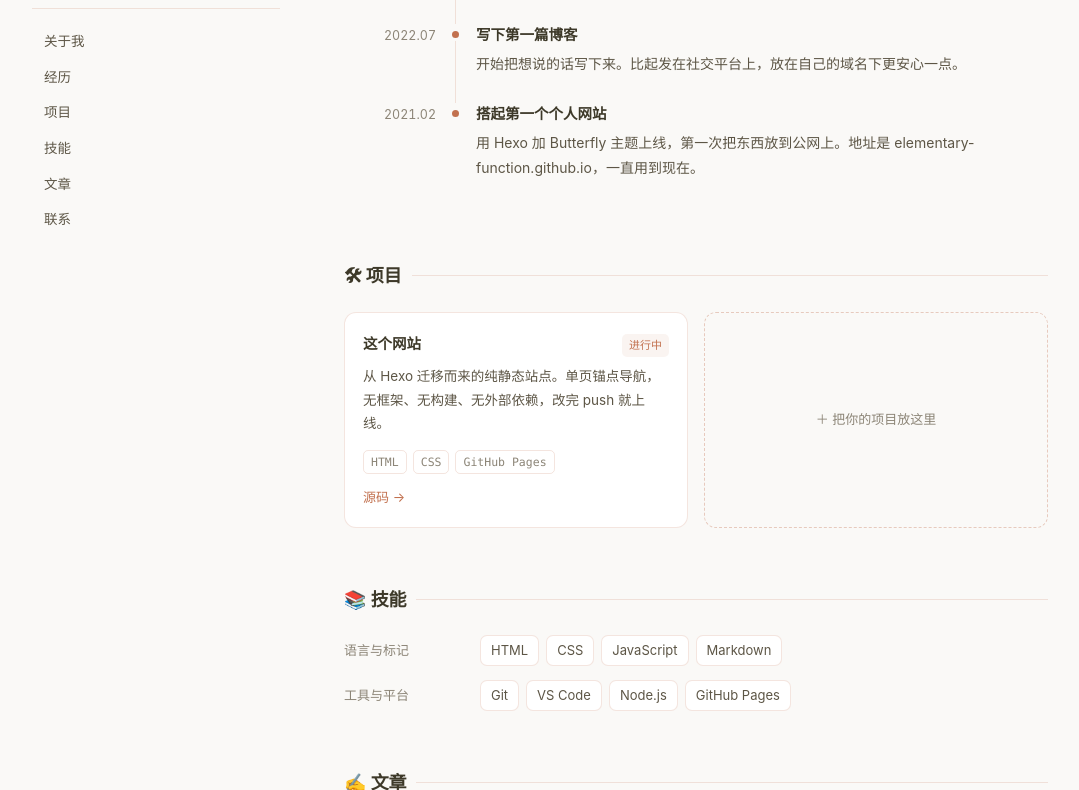
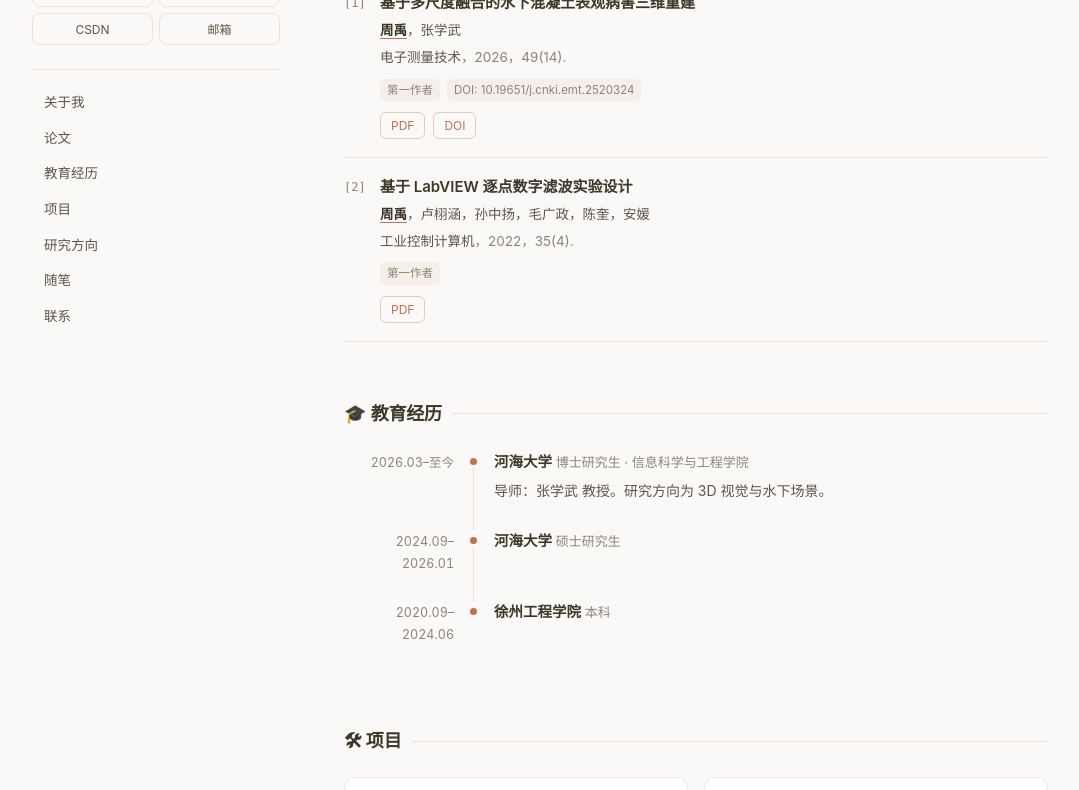
Before and after one commit to Elementary-function/elementary-function.github.io, a plain HTML site: page index.html in a window 1280 px wide. Shown: the part 441-1231 px from the top of the page, without its empty margins (100-1179 px from the left). Drawn offline with Linux system fonts and the light colour scheme.

Commit message:
更新个人信息：姓名、单位、研究方向、论文、教育经历、项目
- 姓名改为周禹，补充英文名、河海大学博士研究生身份、导师张学武
- 新增论文板块，两篇第一作者论文（电子测量技术 2026 / 工业控制计算机 2022），附 PDF
- 教育经历改为河海大学博士、硕士与徐州工程学院本科
- 项目补充国家重点研发计划（智能机器人专项）
- 社交链接增加哔哩哔哩与 CSDN，改为文字胶囊按钮
- 头像替换为本人照片

```diff
--- a/css/style.css
+++ b/css/style.css
@@ -102,6 +102,7 @@ a:hover {
   width: 100%;
   height: 100%;
   object-fit: cover;
+  object-position: 0% 45%;
   display: block;
 }
 
@@ -111,6 +112,14 @@ a:hover {
   font-weight: 600;
   letter-spacing: -0.01em;
   line-height: 1.3;
+}
+
+.name-en {
+  margin: -2px 0 8px;
+  font-size: 12px;
+  letter-spacing: 0.08em;
+  text-transform: uppercase;
+  color: var(--text-3);
 }
 
 .tagline {
@@ -156,37 +165,29 @@ a:hover {
 }
 
 .socials {
-  display: flex;
-  gap: 10px;
+  display: grid;
+  grid-template-columns: 1fr 1fr;
+  gap: 6px;
   margin-bottom: 24px;
 }
 
 .socials a {
-  width: 36px;
-  height: 36px;
+  display: flex;
+  align-items: center;
+  justify-content: center;
+  height: 32px;
   border: 1px solid var(--border);
-  border-radius: 9px;
-  display: grid;
-  place-items: center;
-  transition: border-color 0.18s, background 0.18s;
+  border-radius: 8px;
+  font-size: 12px;
+  color: var(--text-2);
+  transition: border-color 0.18s, background 0.18s, color 0.18s;
 }
 
 .socials a:hover {
   background: var(--accent-soft);
   border-color: var(--border-strong);
+  color: var(--accent);
   text-decoration: none;
-}
-
-.socials svg {
-  width: 17px;
-  height: 17px;
-  fill: var(--text-2);
-}
-
-.socials svg.stroke-icon {
-  fill: none;
-  stroke: var(--text-2);
-  stroke-width: 1.7;
 }
 
 .sidebar-nav {
@@ -259,7 +260,7 @@ section > h2::after {
 
 .tl-item {
   display: grid;
-  grid-template-columns: 92px minmax(0, 1fr);
+  grid-template-columns: 110px minmax(0, 1fr);
   gap: 20px;
   padding-bottom: 24px;
   position: relative;
@@ -268,7 +269,7 @@ section > h2::after {
 .tl-item:not(:last-child)::before {
   content: "";
   position: absolute;
-  left: 111px;
+  left: 129px;
   top: 18px;
   bottom: -2px;
   width: 1px;
@@ -318,6 +319,101 @@ section > h2::after {
   color: var(--text-2);
 }
 
+/* ---------- 论文 ---------- */
+
+.pubs {
+  list-style: none;
+  margin: 0;
+  padding: 0;
+  counter-reset: pub;
+}
+
+.pub {
+  position: relative;
+  padding: 18px 0 18px 36px;
+  border-top: 1px solid var(--border);
+}
+
+.pub:last-child {
+  border-bottom: 1px solid var(--border);
+}
+
+.pub::before {
+  counter-increment: pub;
+  content: "[" counter(pub) "]";
+  position: absolute;
+  left: 0;
+  top: 19px;
+  font-family: var(--mono);
+  font-size: 12px;
+  color: var(--text-3);
+}
+
+.pub-title {
+  margin-bottom: 5px;
+  font-size: 15px;
+  font-weight: 600;
+  line-height: 1.5;
+}
+
+.pub-authors {
+  margin-bottom: 3px;
+  font-size: 13.5px;
+  color: var(--text-2);
+}
+
+.pub-authors .me {
+  color: var(--text);
+  font-weight: 600;
+  border-bottom: 1.5px solid var(--accent);
+}
+
+.pub-venue {
+  font-size: 13.5px;
+  color: var(--text-3);
+}
+
+.pub-venue em {
+  font-style: normal;
+  color: var(--text-2);
+  font-weight: 500;
+}
+
+.pub-tags {
+  display: flex;
+  flex-wrap: wrap;
+  gap: 7px;
+  margin-top: 9px;
+}
+
+.pub-tags span {
+  font-size: 11.5px;
+  color: var(--text-3);
+  background: var(--accent-soft);
+  border-radius: 5px;
+  padding: 1px 7px;
+}
+
+.pub-links {
+  display: flex;
+  gap: 8px;
+  margin-top: 11px;
+}
+
+.pub-links a {
+  font-size: 12px;
+  color: var(--accent);
+  border: 1px solid var(--border-strong);
+  border-radius: 6px;
+  padding: 2px 10px;
+  transition: background 0.18s;
+}
+
+.pub-links a:hover {
+  background: var(--accent-soft);
+  text-decoration: none;
+}
+
 /* ---------- 项目卡片 ---------- */
 
 .cards {
@@ -343,19 +439,23 @@ section > h2::after {
 
 .card-head {
   display: flex;
-  align-items: baseline;
+  align-items: flex-start;
   justify-content: space-between;
-  gap: 8px;
+  gap: 10px;
   margin-bottom: 8px;
 }
 
 .card h3 {
   margin: 0;
+  min-width: 0;
   font-size: 14.5px;
   font-weight: 600;
+  line-height: 1.5;
 }
 
 .badge {
+  flex: none;
+  margin-top: 2px;
   font-size: 11px;
   color: var(--accent);
   background: var(--accent-soft);
@@ -694,15 +794,19 @@ section > h2::after {
     border-radius: 16px;
     font-size: 26px;
     margin-bottom: 0;
-    grid-row: span 3;
+    grid-row: span 4;
   }
 
   .name {
     font-size: 19px;
   }
 
+  .name-en {
+    margin: -2px 0 2px;
+  }
+
   .tagline {
-    margin-bottom: 3px;
+    margin-bottom: 2px;
   }
 
   .motto {
--- a/index.html
+++ b/index.html
@@ -3,8 +3,8 @@
 <head>
 <meta charset="utf-8">
 <meta name="viewport" content="width=device-width, initial-scale=1">
-<title>Main Function</title>
-<meta name="description" content="Main Function 的个人主页 — 做过的项目，写过的字。">
+<title>周禹 | Zhou Yu</title>
+<meta name="description" content="周禹，河海大学博士研究生，导师张学武教授。研究方向为 3D 视觉与水下场景。">
 <link rel="stylesheet" href="css/style.css">
 </head>
 <body>
@@ -14,43 +14,40 @@
   <!-- ==================== 左侧栏 ==================== -->
   <aside class="sidebar">
 
-    <!-- 头像：有照片就把下面这行 div 换成
-         <a class="avatar"><img src="images/profile.jpg" alt=""></a> -->
-    <div class="avatar">M</div>
+    <div class="avatar">
+      <img src="images/profile.jpg" alt="周禹">
+    </div>
 
-    <!-- ① 改成你的名字 -->
-    <h1 class="name">Main Function</h1>
-    <p class="tagline">写代码，也写字</p>
-    <p class="motto">功在平时</p>
+    <h1 class="name">周禹</h1>
+    <p class="name-en">Zhou Yu</p>
+    <p class="tagline">河海大学 · 博士研究生</p>
+    <p class="motto">研究方向：3D 视觉 · 水下场景</p>
 
     <ul class="meta">
       <li>
         <svg viewBox="0 0 24 24" aria-hidden="true"><path d="M12 21s7-5.5 7-11a7 7 0 1 0-14 0c0 5.5 7 11 7 11z"/><circle cx="12" cy="10" r="2.6"/></svg>
-        <span>中国</span>
+        <span>江苏 · 常州</span>
       </li>
       <li>
         <svg viewBox="0 0 24 24" aria-hidden="true"><rect x="3" y="6" width="18" height="12" rx="1.5"/><path d="M3.5 7l8.5 6 8.5-6"/></svg>
-        <!-- ② 改成你的邮箱，放在 href 和文字两处 -->
         <span><a href="mailto:1946809464@qq.com">1946809464@qq.com</a></span>
       </li>
     </ul>
 
     <div class="socials">
-      <a href="https://github.com/Elementary-function" title="GitHub" target="_blank" rel="noopener">
-        <svg viewBox="0 0 24 24" aria-hidden="true"><path d="M12 .5C5.73.5.5 5.73.5 12c0 5.08 3.29 9.39 7.86 10.91.58.11.79-.25.79-.56v-2c-3.2.7-3.88-1.54-3.88-1.54-.53-1.34-1.3-1.7-1.3-1.7-1.06-.72.08-.71.08-.71 1.17.08 1.79 1.2 1.79 1.2 1.04 1.78 2.73 1.27 3.4.97.11-.75.41-1.27.74-1.56-2.56-.29-5.25-1.28-5.25-5.7 0-1.26.45-2.29 1.19-3.1-.12-.29-.52-1.46.11-3.05 0 0 .97-.31 3.18 1.18a11.1 11.1 0 0 1 5.8 0c2.2-1.49 3.17-1.18 3.17-1.18.63 1.59.23 2.76.11 3.05.74.81 1.19 1.84 1.19 3.1 0 4.43-2.7 5.41-5.27 5.69.42.36.79 1.08.79 2.18v3.23c0 .31.21.68.8.56A11.51 11.51 0 0 0 23.5 12C23.5 5.73 18.27.5 12 .5z"/></svg>
-      </a>
-      <a href="mailto:1946809464@qq.com" title="邮箱">
-        <svg class="stroke-icon" viewBox="0 0 24 24" aria-hidden="true"><rect x="2.8" y="5.5" width="18.4" height="13" rx="1.6"/><path d="M3.2 6.4L12 12.8l8.8-6.4"/></svg>
-      </a>
-      <!-- 想加知乎 / 掘金 / B站，照着上面复制一个 <a> 再换链接和图标即可 -->
+      <a href="https://github.com/Elementary-function" target="_blank" rel="noopener">GitHub</a>
+      <a href="https://space.bilibili.com/697409959" target="_blank" rel="noopener">哔哩哔哩</a>
+      <a href="https://zhouyu.blog.csdn.net" target="_blank" rel="noopener">CSDN</a>
+      <a href="mailto:1946809464@qq.com">邮箱</a>
     </div>
 
     <nav class="sidebar-nav">
       <a href="#about">关于我</a>
-      <a href="#experience">经历</a>
+      <a href="#publications">论文</a>
+      <a href="#education">教育经历</a>
       <a href="#projects">项目</a>
-      <a href="#skills">技能</a>
-      <a href="#writing">文章</a>
+      <a href="#skills">研究方向</a>
+      <a href="#writing">随笔</a>
       <a href="#contact">联系</a>
     </nav>
 
@@ -61,38 +58,67 @@
 
     <section id="about">
       <h2>👋 关于我</h2>
-      <p class="lead">这里是我的个人主页。</p>
-      <p class="lead">写代码，也写字。做过的项目放在下面，写过的文章也有几篇 —— 虽然不多。</p>
-      <p class="lead">我相信<strong>「功在平时」</strong>：大部分结果都不是某一天的爆发，而是平时一点点攒出来的。所以这个网站也是攒出来的，从 2021 年那篇 Hello World 开始。</p>
+      <p class="lead">我是周禹，河海大学信息科学与工程学院博士研究生，导师是<strong>张学武</strong>教授。</p>
+      <p class="lead">研究围绕<strong>3D 视觉与水下场景</strong>展开。水下成像受水体吸收与散射影响，图像质量差、颜色失真，加上环境复杂，一直是三维重建的难点；传统人工检测效率低、风险也高。我的思路是先用多尺度融合做图像增强，再结合水下折射模型完成重建，让大坝这类水下混凝土结构的表观病害能被看清、测准。</p>
+      <p class="lead">目前参与<strong>国家重点研发计划（智能机器人专项）</strong>「水电站大坝缺陷智能识别诊断与精细检测」，负责其中水下场景三维重建的部分。</p>
     </section>
 
-    <section id="experience">
-      <h2>🧭 经历</h2>
-      <!-- 找工作或教育经历：复制一个 <div class="tl-item">，改日期、标题和描述。
-           格式：<div class="tl-date">2023.09 — 2026.06</div> -->
+    <section id="publications">
+      <h2>📄 论文</h2>
+      <ol class="pubs">
+
+        <li class="pub">
+          <div class="pub-title">基于多尺度融合的水下混凝土表观病害三维重建</div>
+          <div class="pub-authors"><span class="me">周禹</span>，张学武</div>
+          <div class="pub-venue"><em>电子测量技术</em>，2026，49(14).</div>
+          <div class="pub-tags">
+            <span>第一作者</span>
+            <span>DOI: 10.19651/j.cnki.emt.2520324</span>
+          </div>
+          <div class="pub-links">
+            <a href="files/zhou2026-underwater-3d-reconstruction.pdf" target="_blank" rel="noopener">PDF</a>
+            <a href="https://doi.org/10.19651/j.cnki.emt.2520324" target="_blank" rel="noopener">DOI</a>
+          </div>
+        </li>
+
+        <li class="pub">
+          <div class="pub-title">基于 LabVIEW 逐点数字滤波实验设计</div>
+          <div class="pub-authors"><span class="me">周禹</span>，卢栩涵，孙中扬，毛广政，陈奎，安媛</div>
+          <div class="pub-venue"><em>工业控制计算机</em>，2022，35(4).</div>
+          <div class="pub-tags">
+            <span>第一作者</span>
+          </div>
+          <div class="pub-links">
+            <a href="files/zhou2022-labview-digital-filter.pdf" target="_blank" rel="noopener">PDF</a>
+          </div>
+        </li>
+
+      </ol>
+    </section>
+
+    <section id="education">
+      <h2>🎓 教育经历</h2>
       <div class="timeline">
 
         <div class="tl-item">
-          <div class="tl-date">2026</div>
+          <div class="tl-date">2026.03–至今</div>
           <div class="tl-body">
-            <h3>个人网站重构</h3>
-            <p>把 Hexo 博客迁成纯静态单页站。去掉构建步骤和主题依赖，整个站点只有一个 HTML 和一个 CSS。</p>
+            <h3>河海大学 <span class="role">博士研究生 · 信息科学与工程学院</span></h3>
+            <p>导师：张学武 教授。研究方向为 3D 视觉与水下场景。</p>
           </div>
         </div>
 
         <div class="tl-item">
-          <div class="tl-date">2022.07</div>
+          <div class="tl-date">2024.09–2026.01</div>
           <div class="tl-body">
-            <h3>写下第一篇博客</h3>
-            <p>开始把想说的话写下来。比起发在社交平台上，放在自己的域名下更安心一点。</p>
+            <h3>河海大学 <span class="role">硕士研究生</span></h3>
           </div>
         </div>
 
         <div class="tl-item">
-          <div class="tl-date">2021.02</div>
+          <div class="tl-date">2020.09–2024.06</div>
           <div class="tl-body">
-            <h3>搭起第一个个人网站</h3>
-            <p>用 Hexo 加 Butterfly 主题上线，第一次把东西放到公网上。地址是 elementary-function.github.io，一直用到现在。</p>
+            <h3>徐州工程学院 <span class="role">本科</span></h3>
           </div>
         </div>
 
@@ -105,8 +131,20 @@
 
         <article class="card">
           <div class="card-head">
-            <h3>这个网站</h3>
-            <span class="badge">进行中</span>
+            <h3>水电站大坝缺陷智能识别诊断与精细检测</h3>
+            <span class="badge">参与</span>
+          </div>
+          <p>国家重点研发计划（智能机器人专项）。负责水下场景部分：面向大坝水下混凝土结构，做图像增强与三维重建，为病害的智能识别与精细检测提供数据基础。</p>
+          <div class="tags">
+            <span>2022.12 — 2025.11</span>
+            <span>水下三维重建</span>
+          </div>
+        </article>
+
+        <article class="card">
+          <div class="card-head">
+            <h3>个人网站</h3>
+            <span class="badge">维护中</span>
           </div>
           <p>从 Hexo 迁移而来的纯静态站点。单页锚点导航，无框架、无构建、无外部依赖，改完 push 就上线。</p>
           <div class="tags">
@@ -117,40 +155,43 @@
           </div>
         </article>
 
-        <!-- 复制上面整个 <article class="card"> 加项目，改标题、描述、技术栈和链接 -->
-        <a class="card card-hint" href="#projects">
-          <div>＋ 把你的项目放这里</div>
-        </a>
-
       </div>
     </section>
 
     <section id="skills">
-      <h2>📚 技能</h2>
+      <h2>🔬 研究方向</h2>
       <dl class="skills">
         <div class="skill-row">
-          <dt>语言与标记</dt>
+          <dt>研究主题</dt>
           <dd>
-            <span class="chip">HTML</span>
-            <span class="chip">CSS</span>
-            <span class="chip">JavaScript</span>
-            <span class="chip">Markdown</span>
+            <span class="chip">三维重建</span>
+            <span class="chip">水下图像增强</span>
+            <span class="chip">表观病害检测</span>
+            <span class="chip">多尺度融合</span>
           </dd>
         </div>
         <div class="skill-row">
-          <dt>工具与平台</dt>
+          <dt>方法</dt>
           <dd>
+            <span class="chip">计算机视觉</span>
+            <span class="chip">图像质量评价</span>
+            <span class="chip">水下折射建模</span>
+          </dd>
+        </div>
+        <div class="skill-row">
+          <dt>工具</dt>
+          <dd>
+            <span class="chip">Python</span>
+            <span class="chip">MATLAB</span>
+            <span class="chip">LabVIEW</span>
             <span class="chip">Git</span>
-            <span class="chip">VS Code</span>
-            <span class="chip">Node.js</span>
-            <span class="chip">GitHub Pages</span>
           </dd>
         </div>
       </dl>
     </section>
 
     <section id="writing">
-      <h2>✍️ 文章</h2>
+      <h2>✍️ 随笔</h2>
       <ul class="posts">
         <li>
           <a href="blog/hello-zxy.html">
@@ -175,15 +216,17 @@
 
     <section id="contact">
       <h2>📮 联系</h2>
-      <p class="lead">想聊点什么，邮件最快。GitHub 上的 Issue 和 PR 也都会看。</p>
+      <p class="lead">学术合作、技术问题都欢迎来信。</p>
       <p class="lead">
         <a href="mailto:1946809464@qq.com">1946809464@qq.com</a> ·
-        <a href="https://github.com/Elementary-function" target="_blank" rel="noopener">github.com/Elementary-function</a>
+        <a href="https://github.com/Elementary-function" target="_blank" rel="noopener">GitHub</a> ·
+        <a href="https://space.bilibili.com/697409959" target="_blank" rel="noopener">哔哩哔哩</a> ·
+        <a href="https://zhouyu.blog.csdn.net" target="_blank" rel="noopener">CSDN</a>
       </p>
     </section>
 
     <footer class="footer">
-      <span>© 2021–2026 Main Function</span>
+      <span>© 2021–2026 周禹</span>
       <span>用 HTML 和 CSS 手写</span>
     </footer>
 
```
Also changed, not shown: blog/hello-world.html (+1 -1 lines), blog/hello-zxy.html (+1 -1 lines), images/profile.jpg (added), 3 other files.
